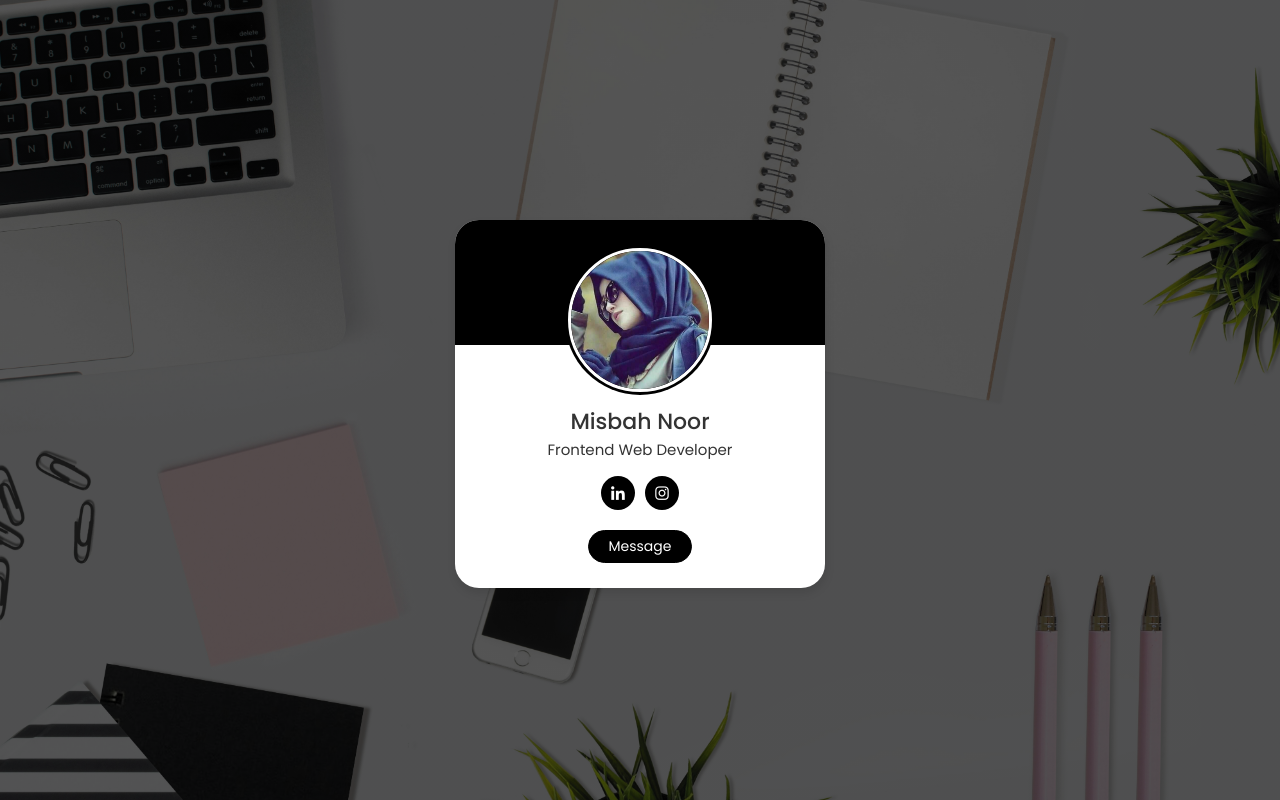
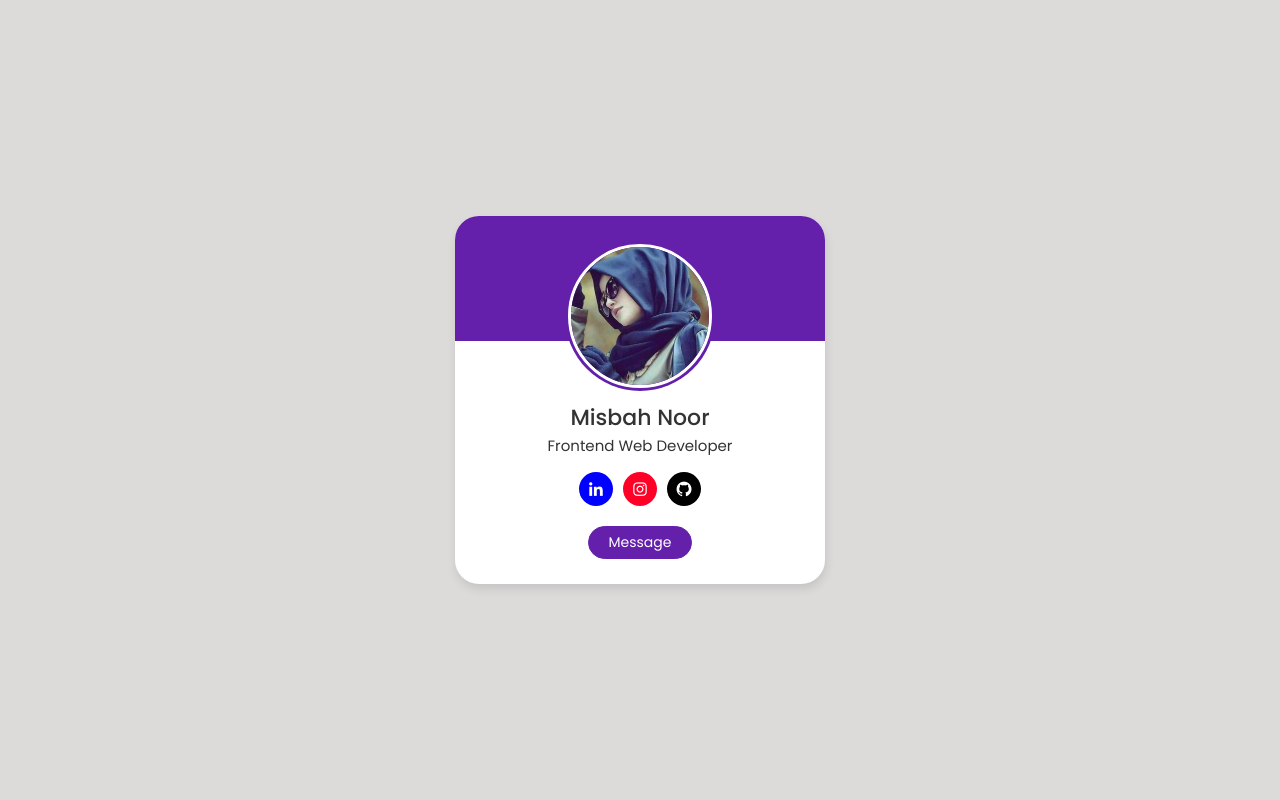
Before and after one commit to misbah-noor/Profile-Card-Template, a plain HTML site: page index.html in a window 1280 px wide. Drawn offline with nearby package versions, Linux system fonts and the light colour scheme.

Commit message:
commit changes

```diff
--- a/index.html
+++ b/index.html
@@ -15,7 +15,7 @@
 
         <!--image-->
         <div class="image">
-            <img src="image/ca98b1b4e0ac37525fe9fb518db29caf.jpg" alt="" class="profile-img">
+            <img src="image/ca98b1b4e0ac37525fe9fb518db29caf.jpg" alt="error" class="profile-img">
         </div>
 
         <!--text data-->
@@ -26,16 +26,20 @@
 
         <!--media buttons-->
         <div class="media-buttons">
-            <a href="https://www.linkedin.com/in/misbah-noor-979a3128a/" style="background: #000000
-            ;" class="link">
+            <a href="https://www.linkedin.com/in/misbah-noor-979a3128a/" target="_blank" style="background: blue
+            ;" class="link"  title="linkedin">
                 <i class='bx bxl-linkedin'></i>
             </a>
-            <a href="https://www.instagram.com/misbah-noor947" style="background: #000000;" class="link">
+            <a href="https://www.instagram.com/misbah-noor947" target="_blank" style="background: rgb(255, 0, 38);" class="link" title="instagram">
                 <i class='bx bxl-instagram'></i>
+            </a>
+            <a href="https://github.com/misbah-noor " target="_blank" style="background: black;"
+            class="link" title="github">
+                <i class='bx bxl-github'></i>
             </a>
         </div>
         <!--button-->
-        <div class="buttons">
+        <div class="btn">
            <a href="https://www.linkedin.com/in/misbah-noor-979a3128a/"> <button class="button">Message</button></a>
         </div>
     </div>
--- a/style.css
+++ b/style.css
@@ -1,11 +1,12 @@
 /* Google Fonts - Poppins */
 @import url('https://fonts.googleapis.com/css2?family=Poppins:wght@300;400;500;600&display=swap');
+
 
 *{
     margin: 0;
     padding: 0;
     box-sizing: border-box;
-    font-family: "Poppins", sans-serif;
+    font-family: "poppins", sans-serif;
 }
 
 body{
@@ -13,14 +14,13 @@ body{
     display: flex;
     align-items: center;
     justify-content: center;
-   /* background-color: #f4f4f4;*/
-   background-image: linear-gradient(rgba(0, 0, 0, 0.66), rgba(0, 0, 0, 0.66)), url(image/1.jpg.jpg);
+    background-color: #dddada;
+  /* background-image: linear-gradient(rgba(0, 0, 0, 0.66), rgba(0, 0, 0, 0.66)), url(image/1.jpg.jpg);
    background-position: cover/center;
    background-size: cover;
-   background-repeat: no-repeat;
+   background-repeat: no-repeat;*/
 
 }
-
 
 .profile-card{
     display: flex;
@@ -33,6 +33,7 @@ body{
     padding: 25px;
     box-shadow: 1px 5px 10px  rgba(0, 0, 0, 0.1);
     position: relative;
+
 }
 
 .profile-card::before{
@@ -43,13 +44,13 @@ body{
     border-radius: 24px 24px 0 0;
     height: 34%;
     width: 100%;
-    background-color: #000000;
+    background-color: #6420AA;
 }
 
 .profile-card:hover{
-    transform: scale(1.01);
+    transform: scale(1.2);
     transition: all .6s ease;
-    box-shadow: rgba(144, 179, 255, 0.407) 0px 10px 60px -20px, rgba(122, 165, 234, 0.301) 0px 10px 20px -30px, rgba(127, 184, 242, 0.399) 0px -2px 25px 2px;
+    box-shadow: rgba(142, 177, 251, 0.741) 0px 10px 60px -20px, rgba(122, 165, 234, 0.718) 0px 10px 20px -30px, rgba(127, 185, 242, 0.7) 0px -2px 25px 2px;
 
 }
 
@@ -58,7 +59,7 @@ body{
     height: 150px;
     width: 150px;
     border-radius: 50%;
-    background-color: #000000;
+    background-color: #6420AA;
     padding: 3px;
     margin-bottom: 10px;
 }
@@ -90,7 +91,7 @@ body{
 
 .profile-card .media-buttons{
     display: flex;
-    align-self: center;
+    align-items: center;
     margin-top: 15px;
 }
 
@@ -105,15 +106,17 @@ body{
     border-radius: 50%;
     margin: 0 5px;
     text-decoration: none;
+
 }
 
-.profile-card .buttons{
+
+.profile-card .btn{
     display: flex;
     align-items: center;
     margin-top: 20px;
 }
 
-.buttons .button{
+.btn .button{
     color: #fff;
     font-size: 14px;
     font-weight: 400;
@@ -121,16 +124,16 @@ body{
     border-radius: 24px;
     margin: 0 10px;
     padding: 5px 20px;
-    background-color: #000000;
+    background-color: #6420AA;
     cursor: pointer;
     transition: all 0.7s ease;
-    border: 1px solid black;
+    border: 1px solid #6420AA;
 }
 
-.buttons .button:hover{
+.btn .button:hover{
     background-color: transparent;
     color: black;
-    border: 1px solid black;
+    border: 1px solid #6420AA;
 }
 
 .media-buttons .link:hover{
@@ -154,8 +157,8 @@ body{
     }
 }
 
-/* Animation to the profile card */
+/*Animation to the profile card */
 
-.profile-card {
+.profile-card:hover {
     animation: moveCard 2s ease infinite;
 }
```
Also changed, not shown: responsive.css (+8 -8 lines).
